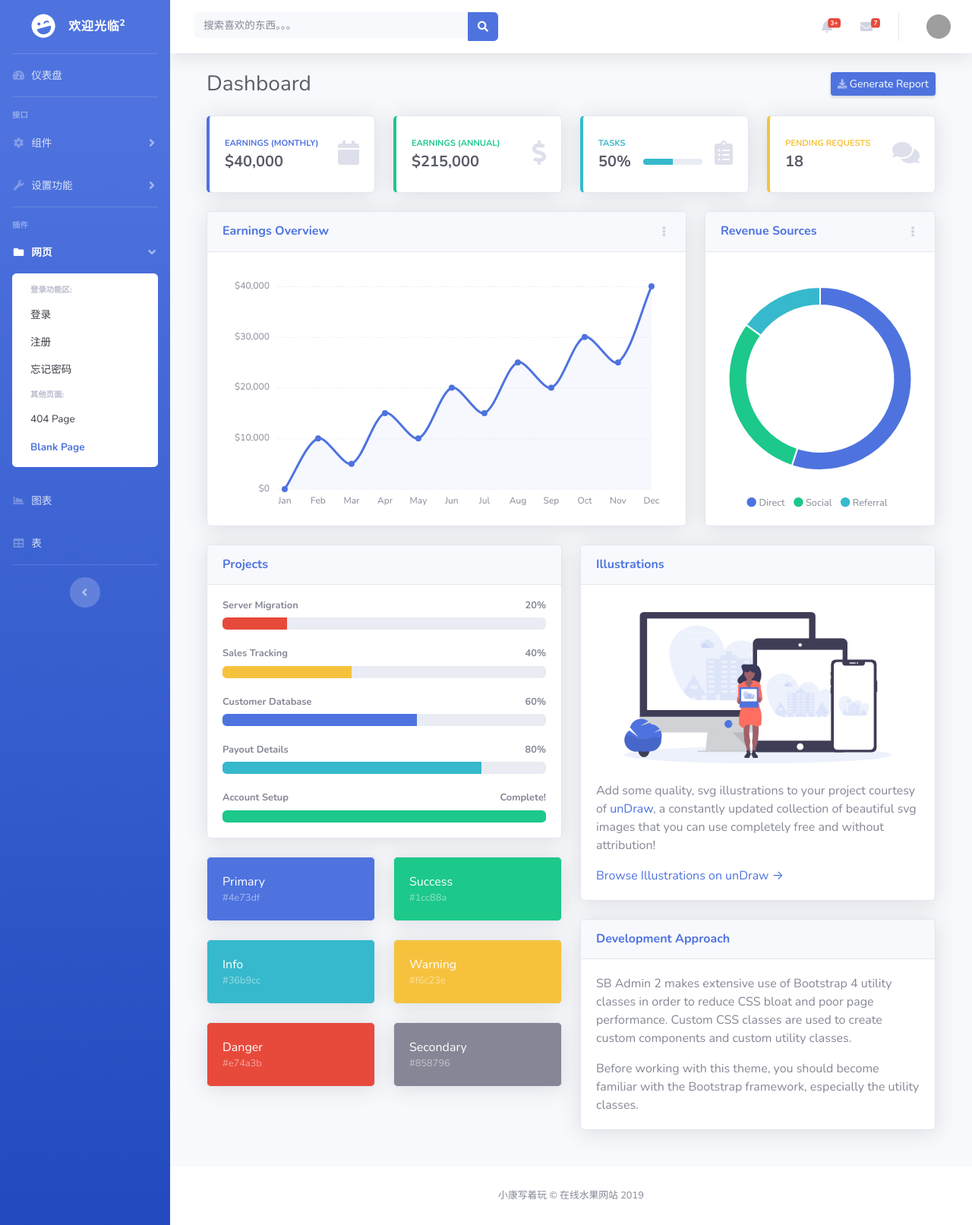
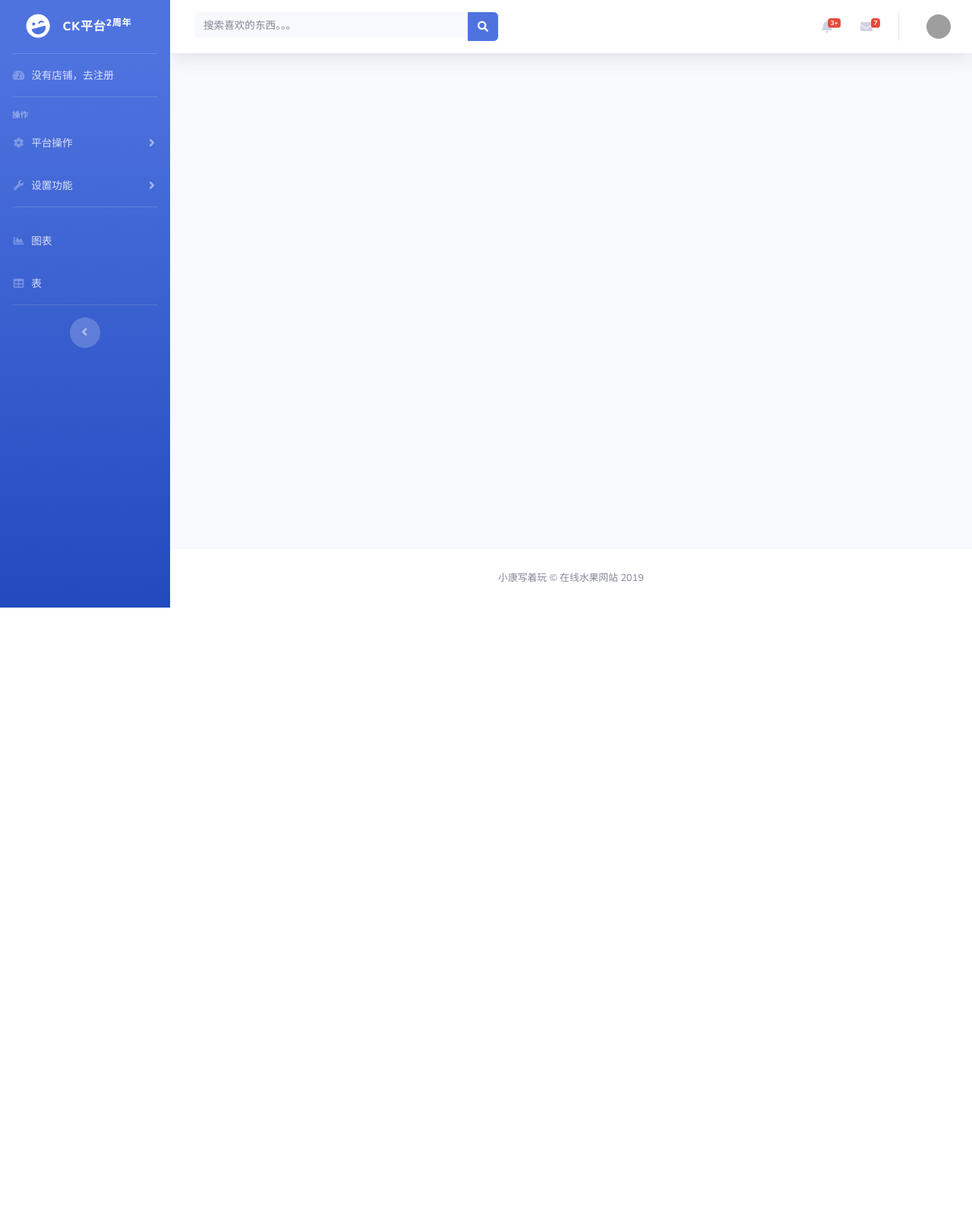
Before and after one commit to kangkanggit/DjangoShop, a Django app: page /Store/base/ in a window 1280 px wide. Shown: the whole page at 76% size. After the commit the page ends 800 px from the top, so only its background shows below. Run offline with Django 3.2, Linux system fonts and the light colour scheme; some libraries are stand-ins or nearby versions; grey boxes are pictures that could not be loaded.

Commit message:
完成店铺注册和检验是否有店铺的功能

```diff
--- a/FreshShop/Store/templates/store/blank.html
+++ b/FreshShop/Store/templates/store/blank.html
@@ -20,7 +20,8 @@
 
   <!-- Custom styles for this template-->
   <link href="/static/store/css/sb-admin-2.min.css" rel="stylesheet">
-
+  {% block style %}
+  {% endblock %}
 </head>
 
 <body id="page-top">
@@ -36,7 +37,7 @@
         <div class="sidebar-brand-icon rotate-n-15">
           <i class="fas fa-laugh-wink"></i>
         </div>
-        <div class="sidebar-brand-text mx-3">欢迎光临<sup>2</sup></div>
+        <div class="sidebar-brand-text mx-3">ck平台<sup>2周年</sup></div>
       </a>
 
       <!-- Divider -->
@@ -44,9 +45,15 @@
 
       <!-- Nav Item - Dashboard -->
       <li class="nav-item">
-        <a class="nav-link" href="index.html">
+          {% if is_store %}
+        <a class="nav-link" href="/Store/regs/">
           <i class="fas fa-fw fa-tachometer-alt"></i>
-          <span>仪表盘</span></a>
+          <span>进入店铺管理</span></a>
+          {% else %}
+         <a class="nav-link" href="/Store/regs/">
+          <i class="fas fa-fw fa-tachometer-alt"></i>
+          <span>没有店铺，去注册</span></a>
+          {% endif %}
       </li>
 
       <!-- Divider -->
@@ -54,14 +61,14 @@
 
       <!-- Heading -->
       <div class="sidebar-heading">
-        接口
+       操作
       </div>
 
       <!-- Nav Item - Pages Collapse Menu -->
       <li class="nav-item">
         <a class="nav-link collapsed" href="#" data-toggle="collapse" data-target="#collapseTwo" aria-expanded="true" aria-controls="collapseTwo">
           <i class="fas fa-fw fa-cog"></i>
-          <span>组件</span>
+          <span>平台操作</span>
         </a>
         <div id="collapseTwo" class="collapse" aria-labelledby="headingTwo" data-parent="#accordionSidebar">
           <div class="bg-white py-2 collapse-inner rounded">
@@ -93,29 +100,29 @@
       <hr class="sidebar-divider">
 
       <!-- Heading -->
-      <div class="sidebar-heading">
-        插件
-      </div>
-
-      <!-- Nav Item - Pages Collapse Menu -->
-      <li class="nav-item active">
-        <a class="nav-link" href="#" data-toggle="collapse" data-target="#collapsePages" aria-expanded="true" aria-controls="collapsePages">
-          <i class="fas fa-fw fa-folder"></i>
-          <span>网页</span>
-        </a>
-        <div id="collapsePages" class="collapse show" aria-labelledby="headingPages" data-parent="#accordionSidebar">
-          <div class="bg-white py-2 collapse-inner rounded">
-            <h6 class="collapse-header">登录功能区:</h6>
-            <a class="collapse-item" href="login.html">登录</a>
-            <a class="collapse-item" href="register.html">注册</a>
-            <a class="collapse-item" href="forgot-password.html">忘记密码</a>
-            <div class="collapse-divider"></div>
-            <h6 class="collapse-header">其他页面:</h6>
-            <a class="collapse-item" href="404.html">404 Page</a>
-            <a class="collapse-item active" href="blank.html">Blank Page</a>
-          </div>
-        </div>
-      </li>
+{#      <div class="sidebar-heading">#}
+{#        插件#}
+{#      </div>#}
+{##}
+{#      <!-- Nav Item - Pages Collapse Menu -->#}
+{#      <li class="nav-item active">#}
+{#        <a class="nav-link collapsed " href="#" data-toggle="collapse" data-target="#collapsePages" aria-expanded="false" aria-controls="collapsePages">#}
+{#          <i class="fas fa-fw fa-folder"></i>#}
+{#          <span>网页</span>#}
+{#        </a>#}
+{#        <div id="collapsePages" class="collapse " aria-labelledby="headingPages" data-parent="#accordionSidebar">#}
+{#          <div class="bg-white py-2 collapse-inner rounded">#}
+{#            <h6 class="collapse-header">登录功能区:</h6>#}
+{#            <a class="collapse-item" href="login.html">登录</a>#}
+{#            <a class="collapse-item" href="register.html">注册</a>#}
+{#            <a class="collapse-item" href="forgot-password.html">忘记密码</a>#}
+{#            <div class="collapse-divider"></div>#}
+{#            <h6 class="collapse-header">其他页面:</h6>#}
+{#            <a class="collapse-item" href="404.html">404 Page</a>#}
+{#            <a class="collapse-item" href="blank.html">Blank Page</a>#}
+{#          </div>#}
+{#        </div>#}
+{#      </li>#}
 
       <!-- Nav Item - Charts -->
       <li class="nav-item">
@@ -396,7 +403,6 @@
   <script src="/static/store/js/sb-admin-2.min.js"></script>
   {% block script %}
   {% endblock %}
-
 </body>
 
 </html>
--- a/FreshShop/Store/templates/store/index.html
+++ b/FreshShop/Store/templates/store/index.html
@@ -290,5 +290,4 @@
   <!-- Page level custom scripts -->
   <script src="/static/store/js/demo/chart-area-demo.js"></script>
   <script src="/static/store/js/demo/chart-pie-demo.js"></script>
-
 {% endblock %}
--- a/FreshShop/Store/urls.py
+++ b/FreshShop/Store/urls.py
@@ -7,5 +7,7 @@ urlpatterns = [
     re_path('^$',index),#主页面
     path('index/',index),#主页面
     path('ajx/',ajax_vaild),#ajax的前端验证
-    path('base/',base),#模板版页面
+    path('regs/',register_store),#店铺注册页面
+    path('base/',base),  # 模板版页面
+
 ]
--- a/FreshShop/Store/views.py
+++ b/FreshShop/Store/views.py
@@ -61,6 +61,7 @@ def login(request):
                 if setPassword(password) == user.password and cookies:
                     response = HttpResponseRedirect('/Store/index/')
                     response.set_cookie('username',username)
+                    response.set_cookie('user_id',user.id)
                     request.session['username'] = username
                     return response
                 else:
@@ -72,7 +73,21 @@ def login(request):
 @loginValid
 #主页面
 def index(request):
-    return render(request, 'store/index.html', locals())
+    """
+    判断是否有店铺
+    检查当前用户是谁
+    """
+    user_id = request.COOKIES.get('user_id')
+    if user_id:
+        user_id = int(user_id)
+    else:
+        user_id = 0
+    store = Store.objects.filter(user_id=user_id).first()
+    if store:
+        is_store = 1
+    else:
+        is_store = 0
+    return render(request, 'store/index.html',{'is_store':is_store})
 
 
 
@@ -92,9 +107,42 @@ def ajax_vaild(request):
             restul['content'] = '用户名不为空'
     return JsonResponse(restul)
 
+#店铺注册页面
+def register_store(request):
+    type_list = StoreType.objects.all()#查询类型
+    if request.method == 'POST':
+        post_data = request.POST#获取前端页面的信息
+        store_name = post_data.get('store_name')
+        store_address = post_data.get('store_address')
+        store_description = post_data.get('store_description')
+        store_phone = post_data.get('store_phone')
+        store_money = post_data.get('store_money')
+
+        user_id = int(request.COOKIES.get('user.id'))#验证的信息字段
+        type_lists = post_data.getlist('type')#类型多对多的关系返回的是一个列表
+        store_logo = request.FILES.get('store_logo')#获取照片的字段
+
+        #保存数据
+        store = Store()
+        store.store_name = store_name
+        store.store_address = store_address
+        store.store_description = store_description
+        store.store_phone = store_phone
+        store.store_money = store_money
+        store.user_id = user_id
+        store.store_logo = store_logo
+        store.save()#保存数据
+        for i in type_lists:#遍历列表内容依次保存
+            store_type = StoreType.objects.get(id=i)
+            store.type.add(store_type)
+        store.save()#保存数据
+    return render(request,'store/register_store.html',locals())
+
+
+
 #模板页面
 def base(request):
-    return render(request, 'store/index.html')
+    return render(request, 'store/blank.html')
 
 
 #退出功能
```
Also changed, not shown: FreshShop/Store/templates/store/login (2).html (deleted, +0 -97 lines), FreshShop/Store/templates/store/register_store.html (added, +54 -0 lines), FreshShop/db.sqlite3, README.md.
